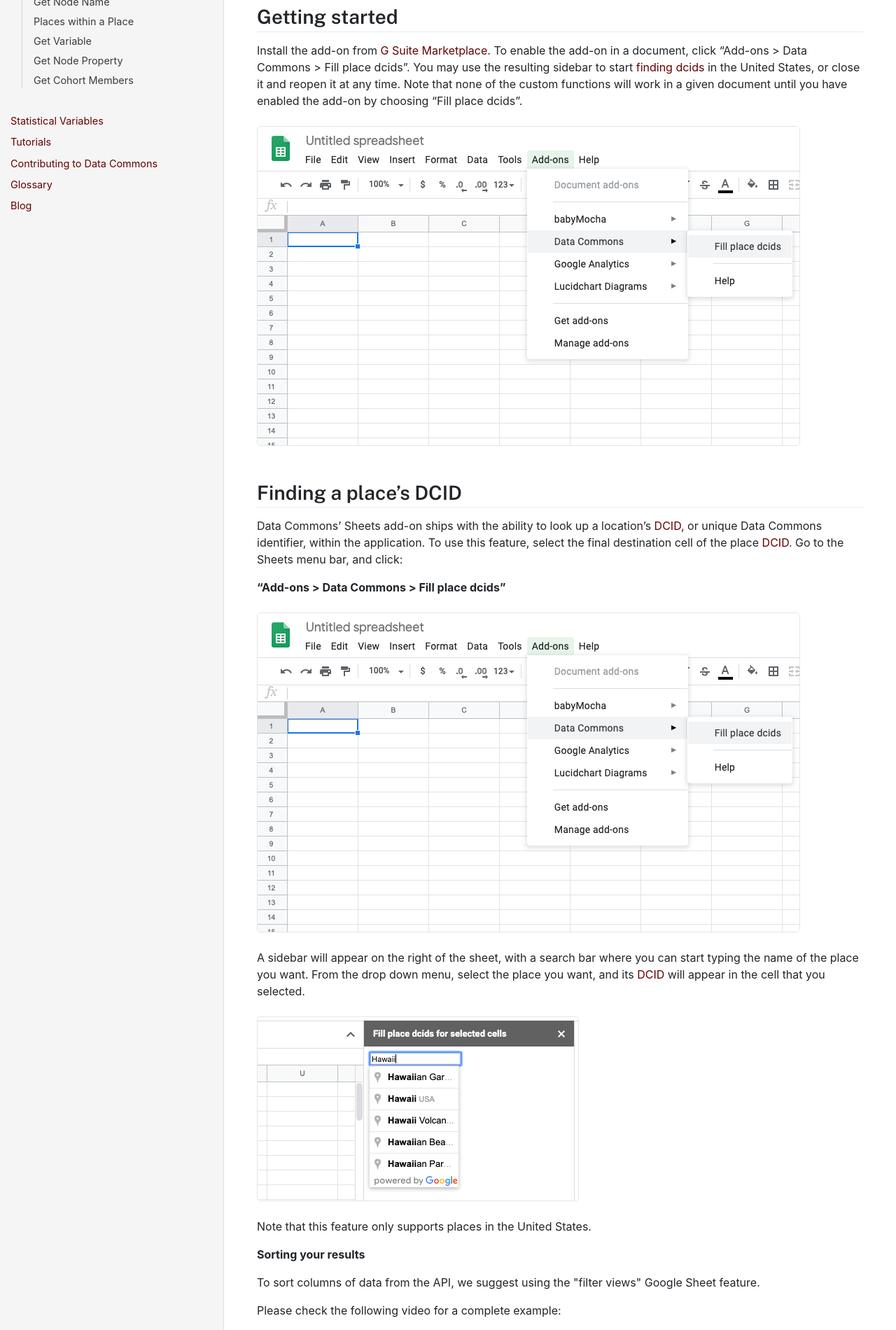
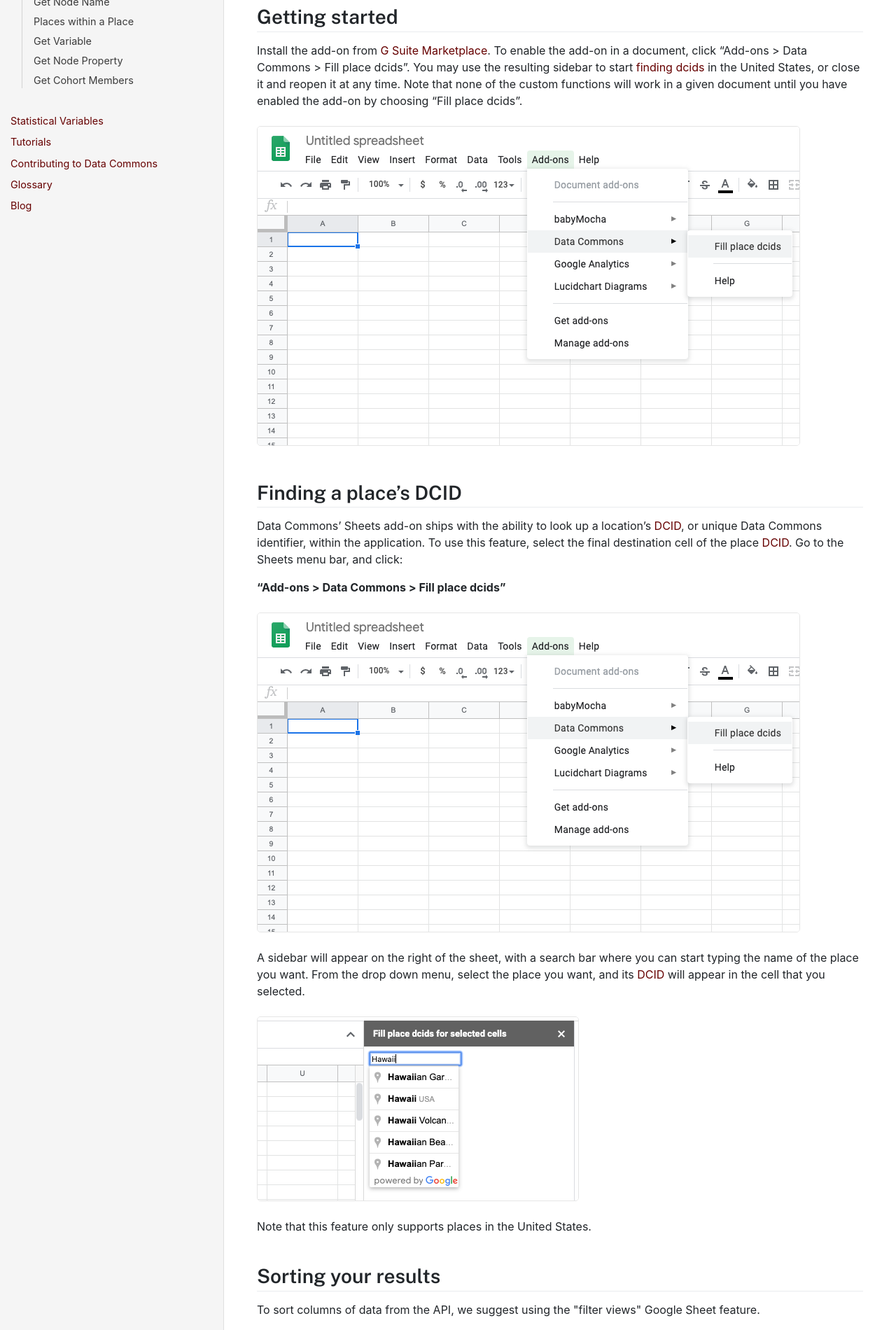
Before and after one commit to datacommonsorg/docsite, a Jekyll site: the page built from api/sheets/index.md, in a window 1280 px wide. Shown: the part 328-2228 px from the top of the page at 70% size. Built offline with Jekyll 4.4.1, drawn with Linux system fonts in a browser that asks for light colours; comment, search, counter and statistics services are not loaded; grey boxes are pictures that could not be loaded.

```diff
--- a/api/sheets/index.md
+++ b/api/sheets/index.md
@@ -33,7 +33,7 @@ A sidebar will appear on the right of the sheet, with a search bar where you can
 
 Note that this feature only supports places in the United States.
 
-**Sorting your results**
+## Sorting your results
 
 <p>To sort columns of data from the API, we suggest using the "filter views" Google Sheet feature.
 
```
